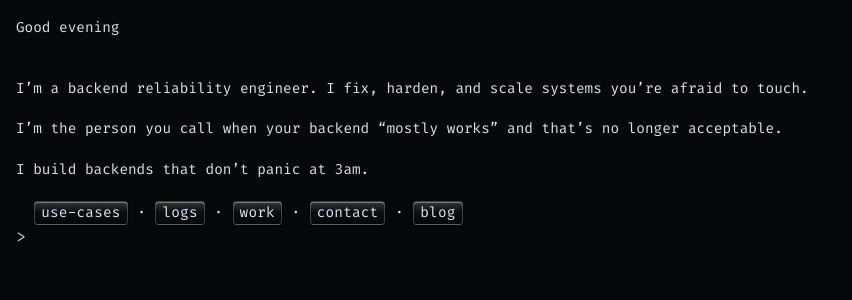
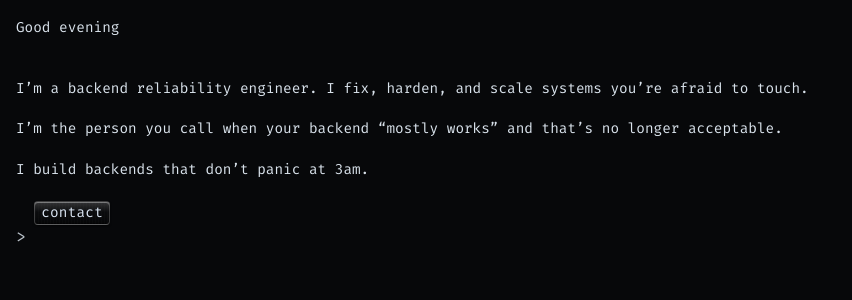
Before and after one commit to miladtsx/terminal, a React (Vite) app: page / in a window 1280 px wide. Shown: the top 300 px of the page, without its empty margins (0-852 px from the left). Built offline with nearby package versions, Linux system fonts and the light colour scheme.

Commit message:
refactor(commands): coming soon

```diff
--- a/src/components/terminal/defaultCommands.ts
+++ b/src/components/terminal/defaultCommands.ts
@@ -22,11 +22,11 @@ import { blogIndex } from "../../data/blogIndex";
 import { logsIndex } from "../../data/logsIndex";
 
 export const DEFAULT_SUGGESTED_COMMANDS = [
-  "use-cases",
-  "logs",
-  "work",
+  // "use-cases",
+  // "logs",
+  // "work",
   "contact",
-  "blog",
+  // "blog",
 ];
 
 const createTextSegment = (text: string): TextSegment => ({
```
